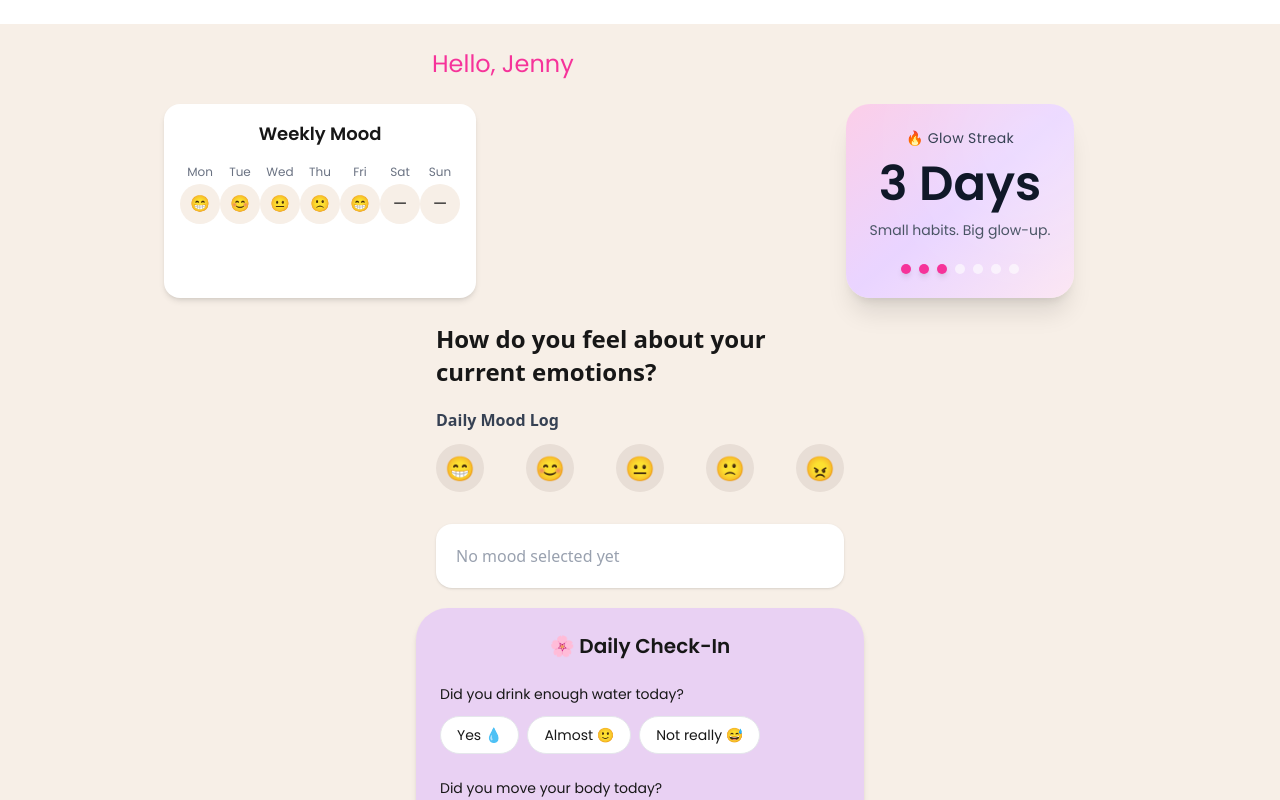
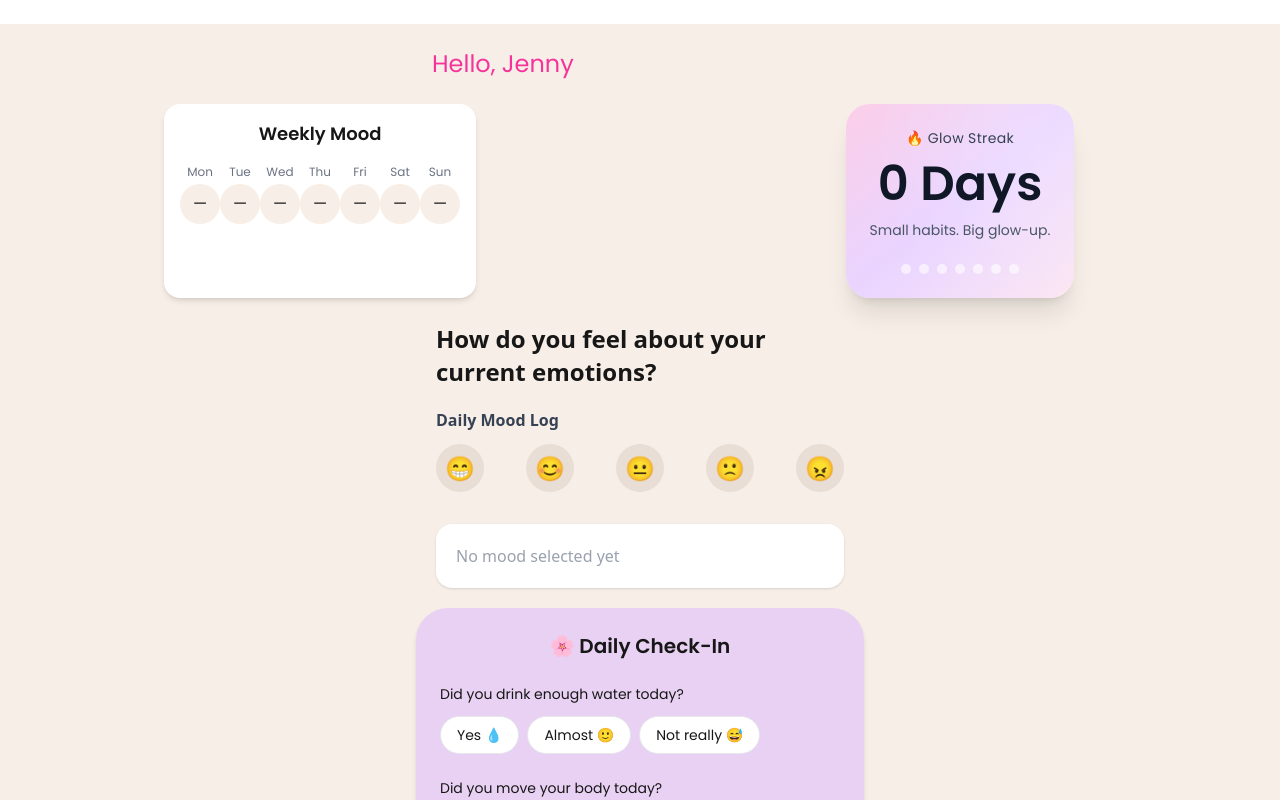
Before and after one commit to sritidev/glowup-tracker, a Next.js app: page /dashboard in a window 1280 px wide. Shown: the top 800 px of the page. Built offline with nearby package versions, Linux system fonts and the light colour scheme.

Commit message:
Glow streak tracker working

```diff
--- a/src/app/components/GlowStreak.js
+++ b/src/app/components/GlowStreak.js
@@ -1,5 +1,6 @@
-export default function GlowStreak({ streak = 3 }) {
+export default function GlowStreak({ week, setWeek }) {
     const totalDays = 7;
+    const streak = week.filter(day => day.mood !== null).length;
 
     return (
       <div className="max-w-md mx-auto mt-6 px-4">
--- a/src/app/components/WeeklyPreview.js
+++ b/src/app/components/WeeklyPreview.js
@@ -1,16 +1,8 @@
 "use client";
 
-export default function WeeklyPreview() {
+export default function WeeklyPreview({week}) {
 
-  const week = [
-    { day: "Mon", mood: "😁" },
-    { day: "Tue", mood: "😊" },
-    { day: "Wed", mood: "😐" },
-    { day: "Thu", mood: "🙁" },
-    { day: "Fri", mood: "😁" },
-    { day: "Sat", mood: null },
-    { day: "Sun", mood: null },
-  ];
+
 
   return (
     <div className="max-w-md mx-auto mt-6 bg-white p-4 rounded-2xl shadow-md">
@@ -22,7 +14,7 @@ export default function WeeklyPreview() {
         {week.map((item, index) => (
           <div key={index} className="flex flex-col items-center gap-1">
             <span className="text-xs text-gray-500">{item.day}</span>
-            <div className="w-10 h-10 rounded-full bg-[#f7efe7] flex items-center justify-center">
+            <div className="w-10 h-10 rounded-full bg-[#f7efe7] flex gap-4 items-center justify-center">
               {item.mood ? item.mood : "—"}
             </div>
           </div>
--- a/src/app/dashboard/page.js
+++ b/src/app/dashboard/page.js
@@ -12,25 +12,46 @@ export default function Dashboard() {
     const [movement, setMovement] = useState(null);
     const [energy, setEnergy] = useState(null);
     const [toast, setToast] = useState("");
+    const [week, setWeek] = useState([
+        { day: "Mon", mood: null },
+        { day: "Tue", mood: null },
+        { day: "Wed", mood: null },
+        { day: "Thu", mood: null },
+        { day: "Fri", mood: null },
+        { day: "Sat", mood: null },
+        { day: "Sun", mood: null },
+    ]);
 
 
     const handleSave = () => {
         if (!selectMood || !hydration || !movement || !energy) {
             setToast("Please complete all sections first 💭");
-
-              setTimeout(() => {
-                setToast("");
-              }, 9000);
-
+            setTimeout(() => setToast(""), 3000);
             return;
         }
 
-        setToast("Your glow-up log is saved for today 💖");
+        // 🔥 STEP 1: Get today's day index
+    const today = new Date().getDay();
+    // 0 = Sunday
+    // 1 = Monday
+    // ...
+    // 6 = Saturday
 
-        setTimeout(() => {
-            setToast("");
-        }, 3000);
-    };
+    // 🔥 STEP 2: Convert Sunday-first index to your Monday-first array
+    const adjustedIndex = today === 0 ? 6 : today - 1;
+
+    // 🔥 STEP 3: Copy week array (never mutate directly)
+    const updatedWeek = [...week];
+
+    // 🔥 STEP 4: Update today's mood
+    updatedWeek[adjustedIndex].mood = selectMood.emoji;
+
+    // 🔥 STEP 5: Save updated week to state
+    setWeek(updatedWeek);
+
+    setToast("Your glow-up log is saved for today 💖");
+    setTimeout(() => setToast(""), 3000);
+};
 
 
     return (
@@ -46,9 +67,9 @@ export default function Dashboard() {
                 <p className="text-2xl mt-6 pt-6 text-pink-500 font-semi-bold">Hello, Jenny</p>
             </div>
             <div className="grid md:grid-cols-2">
-  <WeeklyPreview />
-<GlowStreak streak={3} />
-</div>
+                <WeeklyPreview week={week} />
+                <GlowStreak week={week} setWeek={setWeek} />
+            </div>
 
             <MoodSelector selectMood={selectMood} setSelectMood={setSelectMood} />
             <DailyCheckInCard
@@ -74,7 +95,7 @@ export default function Dashboard() {
                     Save Today’s Log
                 </button>
                 <button
-                    onClick={()=>{
+                    onClick={() => {
                         setSelectMood(null);
                         setHydration(null);
                         setMovement(null);
```
